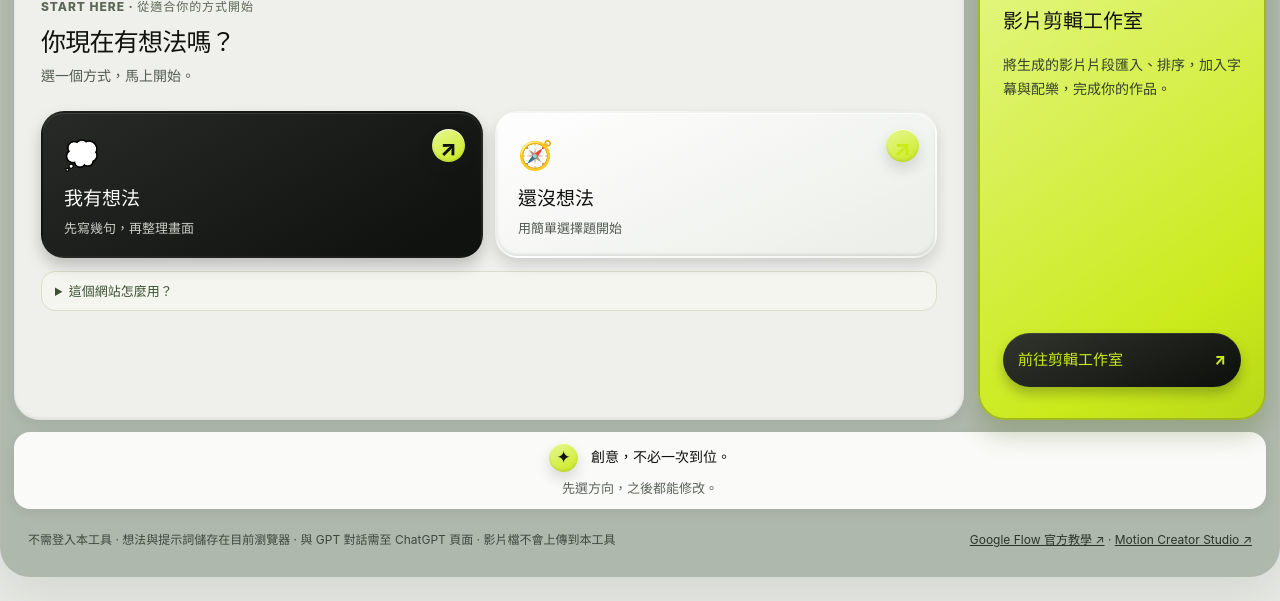
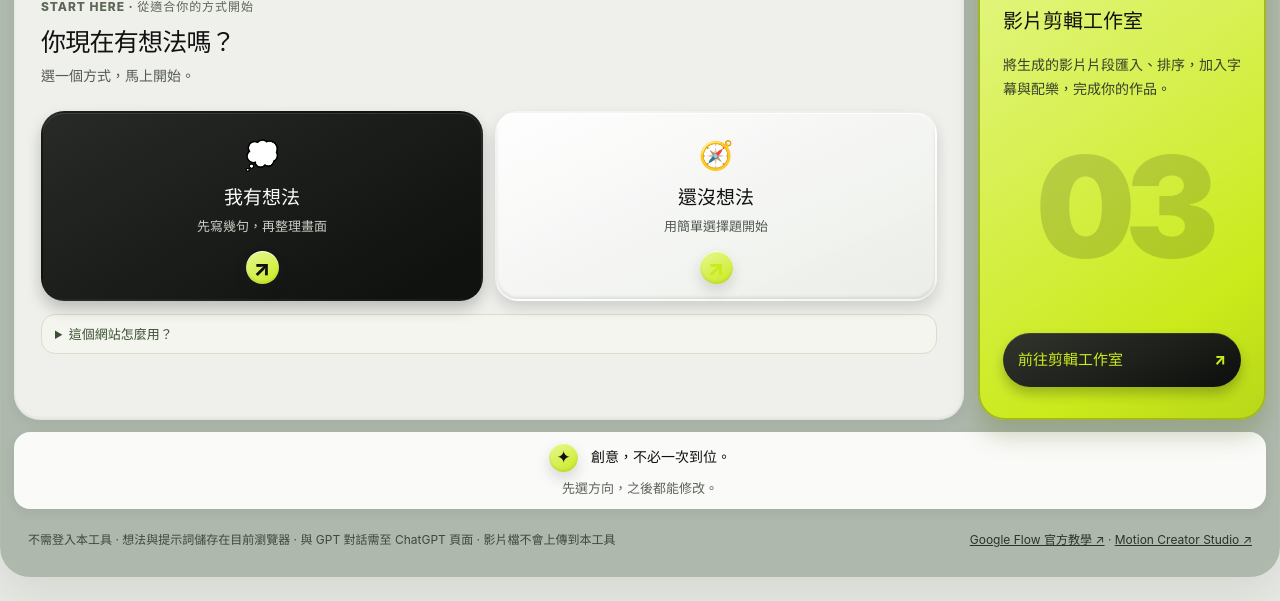
Before and after one commit to hohosora/ai-video-concept-studio, a plain HTML site: page index.html in a window 1280 px wide. Shown: the part 734-1335 px from the top of the page. Drawn offline with Linux system fonts and the light colour scheme.

Commit message:
Center entry card arrow circles and enlarge Final Step 03 between description and CTA

```diff
--- a/ui-redesign.css
+++ b/ui-redesign.css
@@ -1331,3 +1331,92 @@ body{background:#e9ebe6!important;color:var(--night)!important}
   .creative-summary-item{padding:10px}
   .result-settings-collapsed{padding:15px!important}
 }
+
+
+/* CARD ICON ALIGNMENT + FINAL STEP 03 PLACEMENT v0.9.1 */
+/* Both entry CTAs finish with a centered, bottom-aligned circular arrow.
+   Making the arrow a flex item avoids different text lengths moving it. */
+.entry-options .entry-choice{
+  display:flex!important;
+  flex-direction:column!important;
+  align-items:center!important;
+  justify-content:flex-start!important;
+  text-align:center!important;
+  gap:6px!important;
+  min-height:190px!important;
+  padding:18px 18px 15px!important;
+}
+.entry-options .entry-choice > .entry-emoji{
+  flex:none;
+}
+.entry-options .entry-choice > b,
+.entry-options .entry-choice > small{
+  display:block;
+  text-align:center!important;
+  max-width:100%;
+}
+.entry-options .entry-choice::after{
+  position:static!important;
+  inset:auto!important;
+  left:auto!important;
+  right:auto!important;
+  top:auto!important;
+  bottom:auto!important;
+  transform:none!important;
+  width:33px!important;
+  height:33px!important;
+  min-width:33px!important;
+  min-height:33px!important;
+  flex:0 0 33px;
+  align-self:center!important;
+  margin: auto auto 0!important;
+  line-height:1!important;
+  text-align:center!important;
+}
+/* The existing 03 watermark becomes a larger decorative figure in the
+   available space under the card description and above the studio link. */
+.design-rail .rail-lime{
+  display:flex!important;
+  flex-direction:column!important;
+}
+.design-rail .rail-lime .rail-studio-content{
+  order:0;
+}
+.design-rail .rail-lime::before{
+  position:static!important;
+  inset:auto!important;
+  left:auto!important;
+  right:auto!important;
+  top:auto!important;
+  bottom:auto!important;
+  display:block!important;
+  order:1;
+  align-self:center;
+  flex:0 0 auto;
+  z-index:0!important;
+  margin:auto auto!important;
+  padding:10px 0;
+  text-align:center;
+  font-size:clamp(112px,11vw,168px)!important;
+  line-height:.80!important;
+  letter-spacing:-.075em;
+  color:#18230c;
+  opacity:.16;
+  pointer-events:none;
+}
+.design-rail .rail-lime .rail-link{
+  order:2;
+  position:relative;
+  z-index:1;
+  flex:none;
+}
+@media(max-width:760px){
+  .entry-options .entry-choice{
+    min-height:180px!important;
+    padding:16px 12px 13px!important;
+  }
+  .design-rail .rail-lime::before{
+    font-size:clamp(108px,28vw,150px)!important;
+    padding:12px 0;
+  }
+}
```
